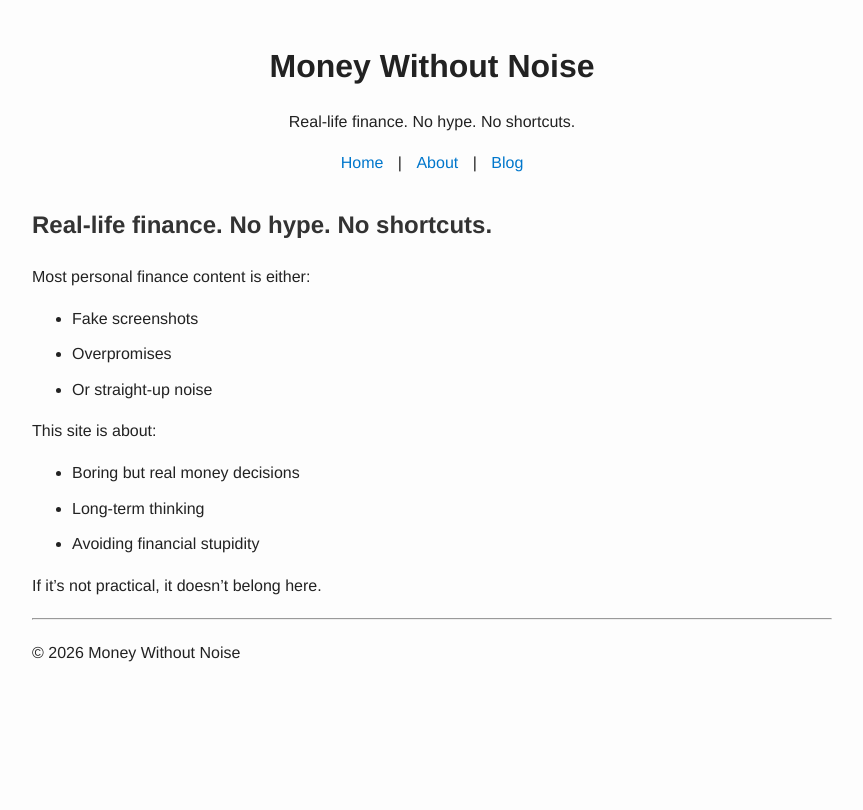
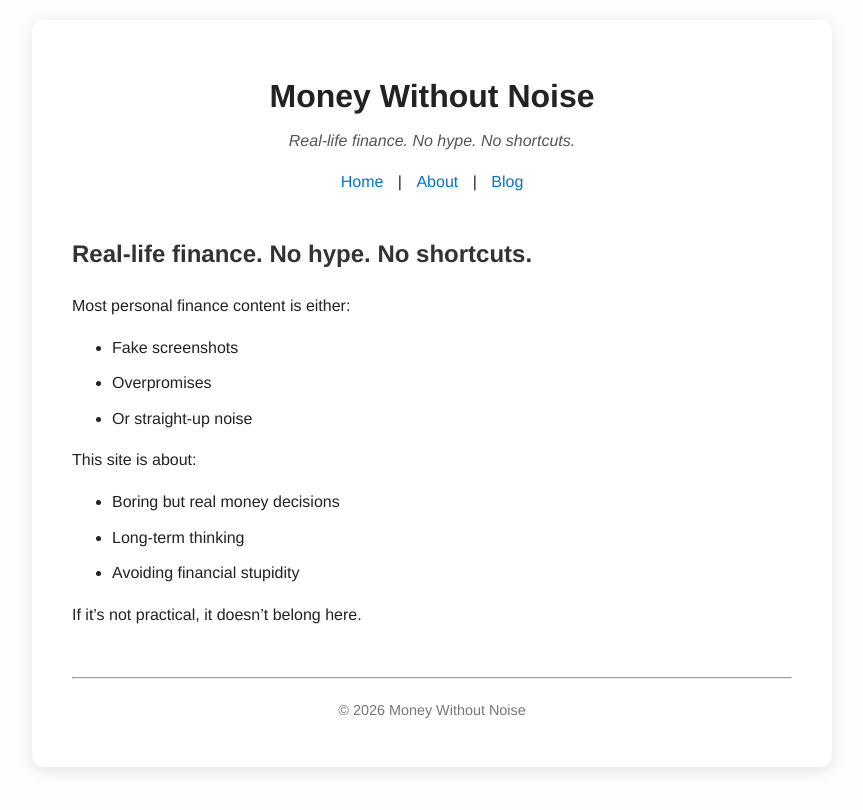
Before and after one commit to HarieshMK/HarieshMK.github.io, a Jekyll site: the page built from index.md, in a window 1280 px wide. Shown: the top 810 px of the page, without its empty margins (208-1071 px from the left). Built offline with Jekyll 4.4.1, drawn with Linux system fonts in a browser that asks for light colours.

Commit message:
Update style.css

```diff
--- a/assets/css/style.css
+++ b/assets/css/style.css
@@ -39,3 +39,29 @@ h2 {
 ul li {
   margin-bottom: 10px;
 }
+.container {
+  max-width: 900px;
+  margin: auto;
+  background: #fff;
+  padding: 30px 40px;
+  box-shadow: 0 4px 15px rgba(0,0,0,0.1);
+  border-radius: 12px;
+}
+
+header {
+  text-align: center;
+  margin-bottom: 40px;
+}
+
+header .tagline {
+  color: #555;
+  font-style: italic;
+  margin-top: 5px;
+}
+
+footer {
+  text-align: center;
+  color: #777;
+  font-size: 0.9em;
+  margin-top: 50px;
+}
```
